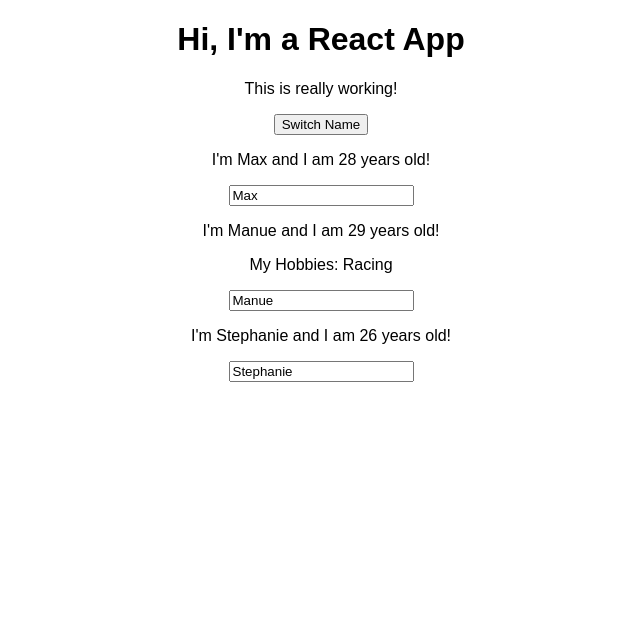
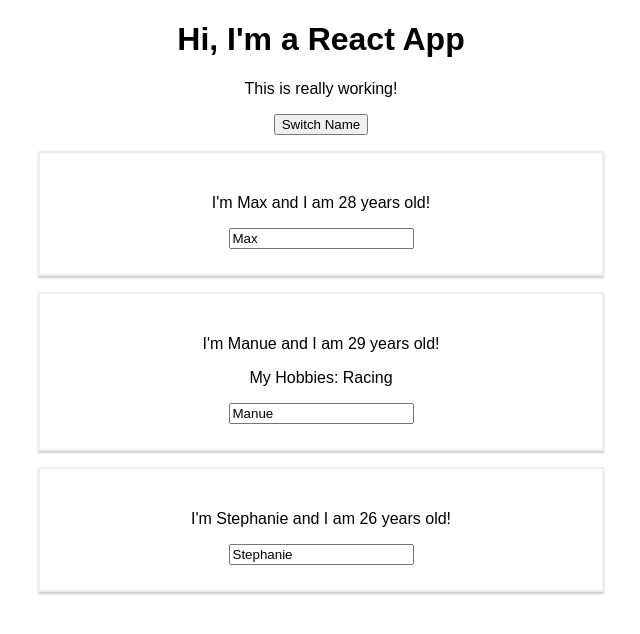
Before and after one commit to mazen87/React-complete-guide, a React (Create React App) app: page / in a window 1280 px wide. Shown: the top 634 px of the page, without its empty margins (319-959 px from the left). Built offline with nearby package versions, Linux system fonts and the light colour scheme.

Commit message:
add styling with stylesheets

```diff
--- /dev/null
+++ b/src/Person/Person.css
@@ -0,0 +1,8 @@
+.Person {
+    width: 40%;
+    margin: 16px auto;
+    padding: 25px;
+    border: solid 2px #eee;
+    box-shadow: 0 2px 2px #ccc;
+    text-align: center;
+}
--- a/src/Person/Person.js
+++ b/src/Person/Person.js
@@ -1,7 +1,9 @@
 import React from 'react';
+import './Person.css'
+
 const person = (props) => {
     return  (
-   <div>
+   <div className="Person">
         <p  onClick={props.click}> I'm {props.name}  and I am {props.age} years old! </p>
         <p>{props.children}</p>
         <input type="text" onChange={props.changed} value={props.name}/>
```
